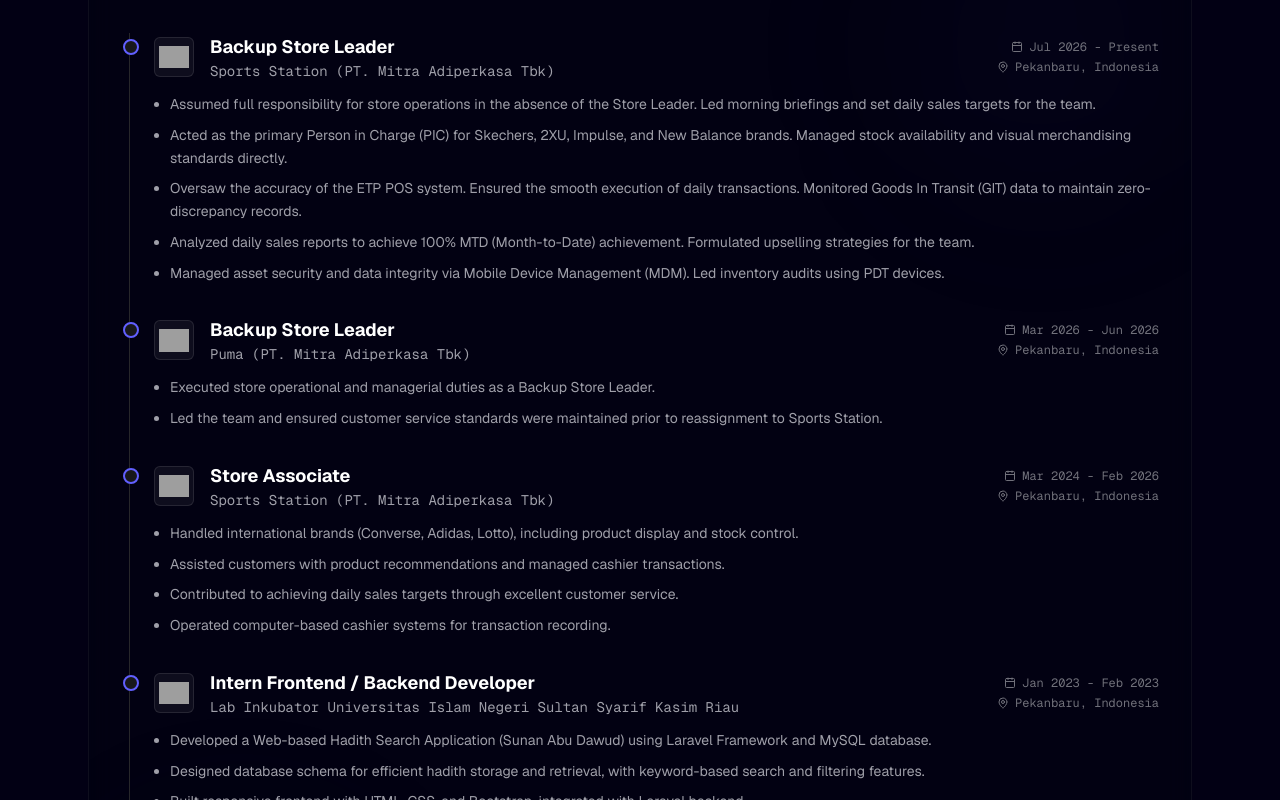
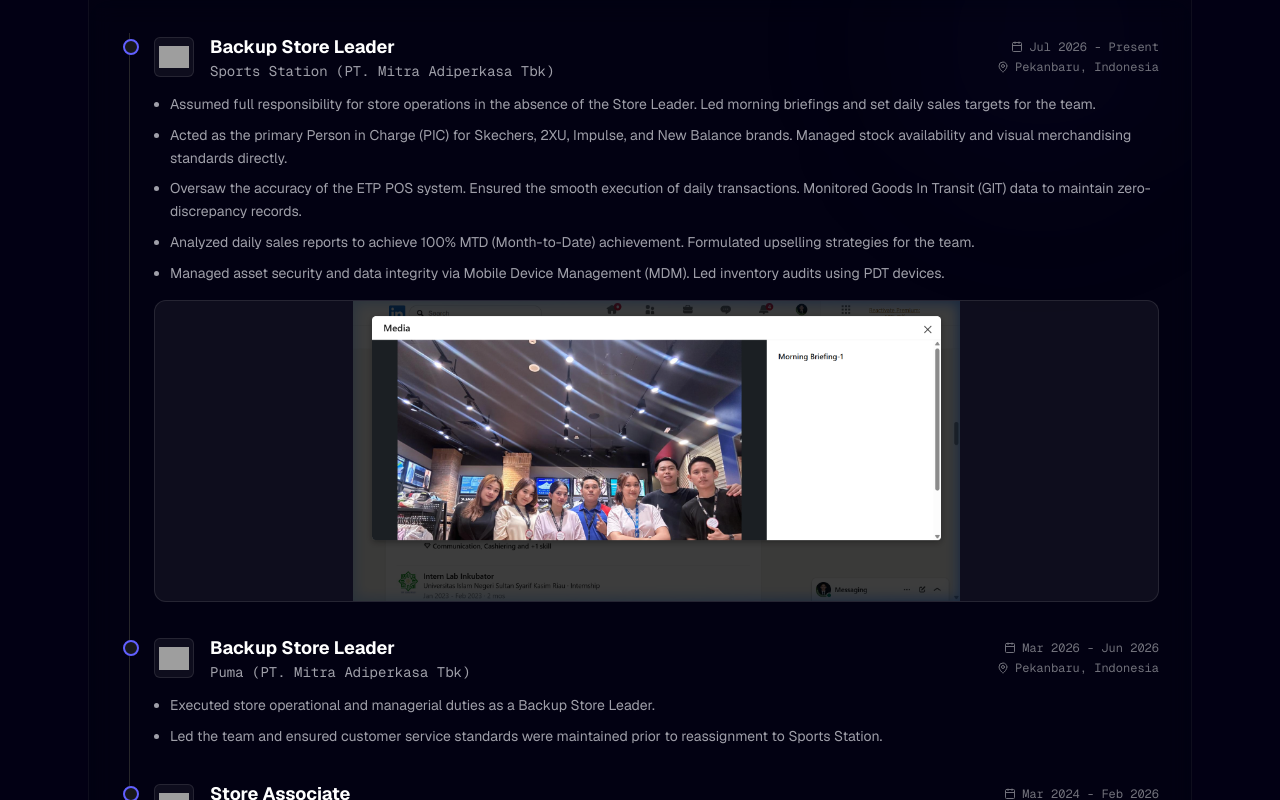
Before and after one commit to mhderdnsyh/mhderdnsyh-portofolio, a Next.js app: page / in a window 1280 px wide. Shown: the part 1722-2522 px from the top of the page. Built offline with nearby package versions, Linux system fonts and the light colour scheme; grey boxes are pictures that could not be loaded.

Commit message:
feat: add documentation image to experience section

```diff
--- a/src/components/sections/About.tsx
+++ b/src/components/sections/About.tsx
@@ -41,6 +41,7 @@
       role: "Backup Store Leader",
       company: "Sports Station (PT. Mitra Adiperkasa Tbk)",
       logo: "/images/logo-sports-station.png",
+      documentationImage: "/images/morning-briefing.png",
       location: "Pekanbaru, Indonesia",
       period: "Jul 2026 - Present",
       points: [
@@ -301,6 +302,20 @@
                           </li>
                         ))}
                       </ul>
+
+                      {/* Documentation Image */}
+                      {exp.documentationImage && (
+                        <div className="mt-4 border border-white/10 rounded-xl overflow-hidden bg-white/5 relative group/img">
+                          <img
+                            src={exp.documentationImage}
+                            alt={`Documentation for ${exp.role} at ${exp.company}`}
+                            className="w-full h-auto max-h-[300px] object-cover object-center md:object-contain group-hover/img:scale-105 transition-transform duration-500"
+                          />
+                          <div className="absolute inset-0 bg-black/40 opacity-0 group-hover/img:opacity-100 transition-opacity flex items-center justify-center pointer-events-none">
+                            <span className="text-white text-xs font-mono font-bold tracking-widest uppercase bg-black/50 px-3 py-1 rounded-full border border-white/20">Documentation</span>
+                          </div>
+                        </div>
+                      )}
                     </div>
                   ))}
                 </motion.div>
```
Also changed, not shown: public/images/morning-briefing.png (added).
